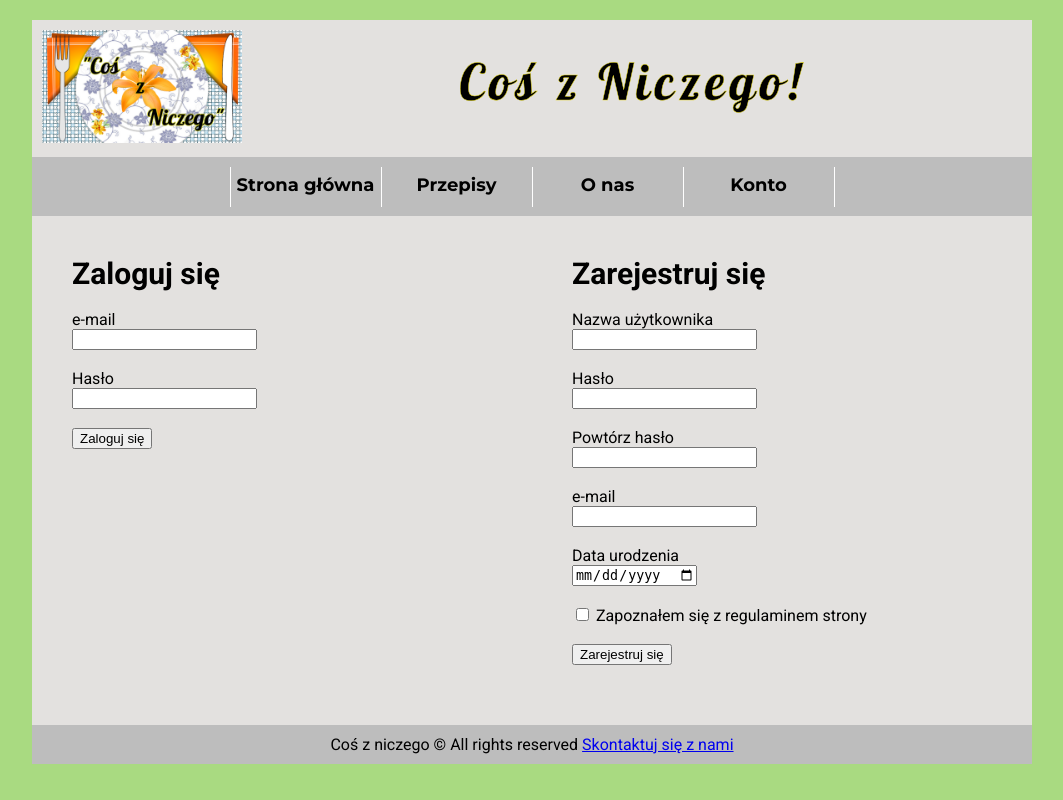
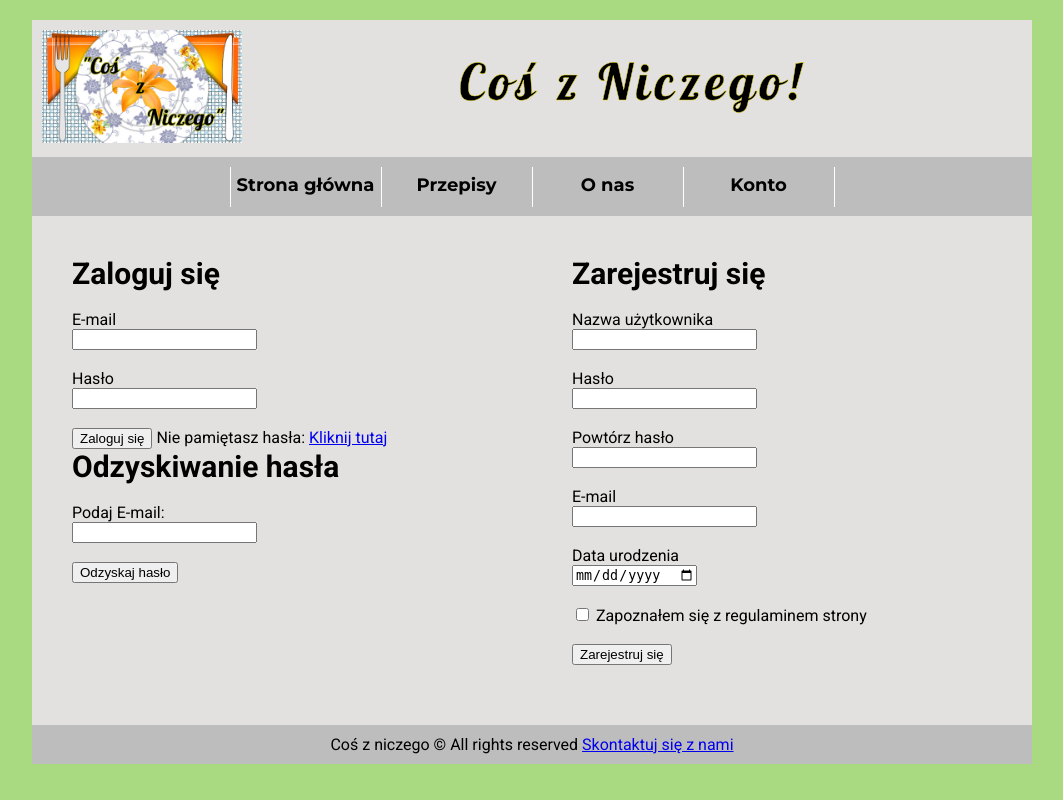
Before and after one commit to Myras13/CZN, a PHP site: page /logowanie_rejestracja.php in a window 1280 px wide. Shown: the whole page, without its empty margins (108-1171 px from the left). Run offline with PHP 8.4, Linux system fonts and the light colour scheme.

Commit message:
Dodanie panelu odzyskiwania hasła

```diff
--- a/logowanie_rejestracja.php
+++ b/logowanie_rejestracja.php
@@ -25,19 +25,27 @@
                     <span class="name">Zaloguj się</span>
                     <form action="php/controller/C_LogIn.php" method="post">
                         <br/>
-                        <label for="login_e-mail">e-mail</label><br/>
+                        <label for="login_e-mail">E-mail</label><br/>
                         <input id="login_e-mail" name="login_e-mail" type="email" required/><br/><br/>
 
                         <label for="login_password">Hasło</label><br/>
                         <input id="login_password" name="login_password" type="password" required/><br/><br/>
 
-                        <input type="submit" value="Zaloguj się"/>
+                        <input type="submit" value="Zaloguj się"/> <span>Nie pamiętasz hasła: <a href="#">Kliknij tutaj</a></span>
                     </form>
-                    <br/><br/>
+                    <!--PANEL ODZYSKIWANIA HASLA-->
+                    <div class="recover-password">
+                        <span class="name">Odzyskiwanie hasła</span>
+                        <form action="php/controller/C_RecoveryPassword.php" method="post">
+                            <br/>
+                            <label for="recovey-password-label-email">Podaj E-mail:</label><br/>
+                            <input id="recovey-password-input-email" name="email" type="email" required/><br/><br/>
+                            <input type="submit" value="Odzyskaj hasło"/>
+                        </form>
+                        <br/><br/>
+                    </div>
                 </div>
-
-
-                    <!--PANEL REJESTRACJI-->
+                <!--PANEL REJESTRACJI-->
                 <div class="panel_logowania_rejestracji_konta">
                     <span class="name">Zarejestruj się</span>
                     <form action="php/controller/C_RegUser.php" method="post">
@@ -51,7 +59,7 @@
                         <label for="registration_password_repeat">Powtórz hasło</label><br/>
                         <input id="registration_password_repeat" name="registration_password_repeat" type="password" required/><br/><br/>
 
-                        <label for="registration_e-mail">e-mail</label><br/>
+                        <label for="registration_e-mail">E-mail</label><br/>
                         <input id="registration_e-mail" name="registration_e-mail" type="email" required/><br/><br/>
 
                         <label for="registration_date_of_birth">Data urodzenia</label><br/>
```
